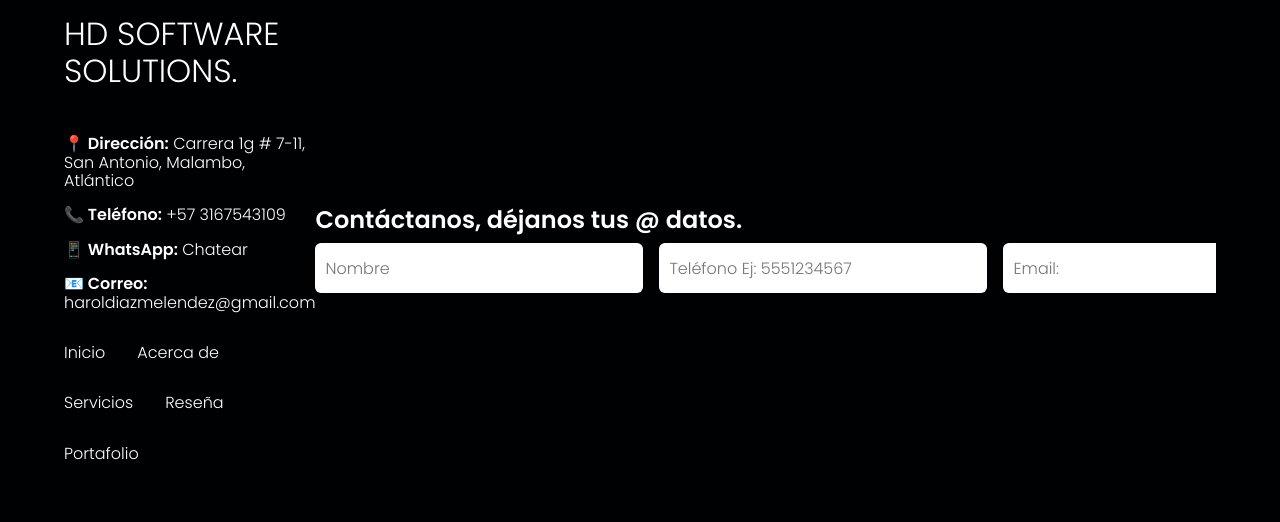
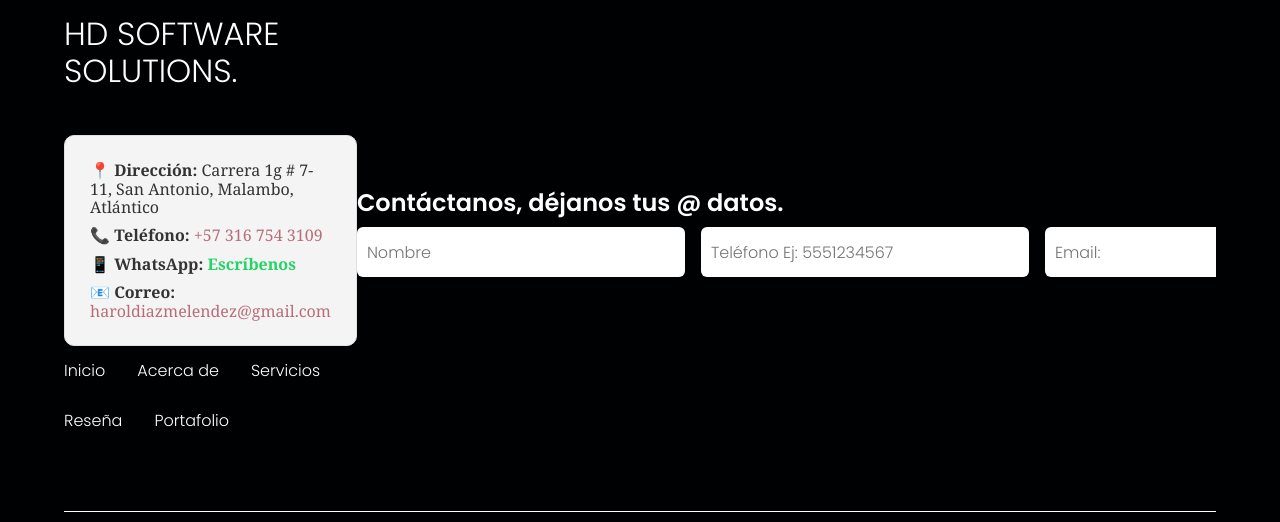
Before and after one commit to HAROLPERIODICO/web-HD-SOFTWARE-SOLUTIONS, a plain HTML site: page index.html in a window 1280 px wide. Shown: the part 5800-6322 px from the top of the page. Drawn offline with Linux system fonts and the light colour scheme.

Commit message:
Update index.html

```diff
--- a/index.html
+++ b/index.html
@@ -380,12 +380,24 @@
         <section class="footer__container container">
             <nav class="nav nav--footer">
                 <h2 class="footer__title">HD SOFTWARE SOLUTIONS.</h2>
-                      <div class="info-contacto">
-                            <p><strong>📍 Dirección:</strong> Carrera 1g # 7-11, San Antonio, Malambo, Atlántico</p>
-                            <p><strong>📞 Teléfono:</strong> +57 3167543109</p>
-                            <p><strong>📱 WhatsApp:</strong> <a href="https://wa.me/573167543109" target="_blank">Chatear</a></p>
-                            <p><strong>📧 Correo:</strong> haroldiazmelendez@gmail.com</p>
-                    </div>
+
+                    <div style="background-color: #f4f4f4; padding: 25px; border-radius: 10px; font-family: Georgia, serif; color: #333; max-width: 600px; margin: auto; border: 1px solid #e0e0e0;">
+                      <p style="font-size: 16px; margin-bottom: 10px;">
+                        <strong>📍 Dirección:</strong> Carrera 1g # 7-11, San Antonio, Malambo, Atlántico
+                      </p>
+                      <p style="font-size: 16px; margin-bottom: 10px;">
+                        <strong>📞 Teléfono:</strong> <a href="tel:+573167543109" style="color: #b76e79; text-decoration: none;">+57 316 754 3109</a>
+                      </p>
+                      <p style="font-size: 16px; margin-bottom: 10px;">
+                        <strong>📱 WhatsApp:</strong>
+                        <a href="https://wa.me/573167543109" target="_blank" style="color: #25D366; text-decoration: none; font-weight: bold;">Escríbenos</a>
+                      </p>
+                      <p style="font-size: 16px; margin-bottom: 0;">
+                        <strong>📧 Correo:</strong>
+                        <a href="mailto:haroldiazmelendez@gmail.com" style="color: #b76e79; text-decoration: none;">haroldiazmelendez@gmail.com</a>
+                      </p>
+                </div>
+
                 <ul class="nav__link nav__link--footer">
                     <li class="nav__items">
                         <a href="#inicio" class="nav__links">Inicio</a>
```
